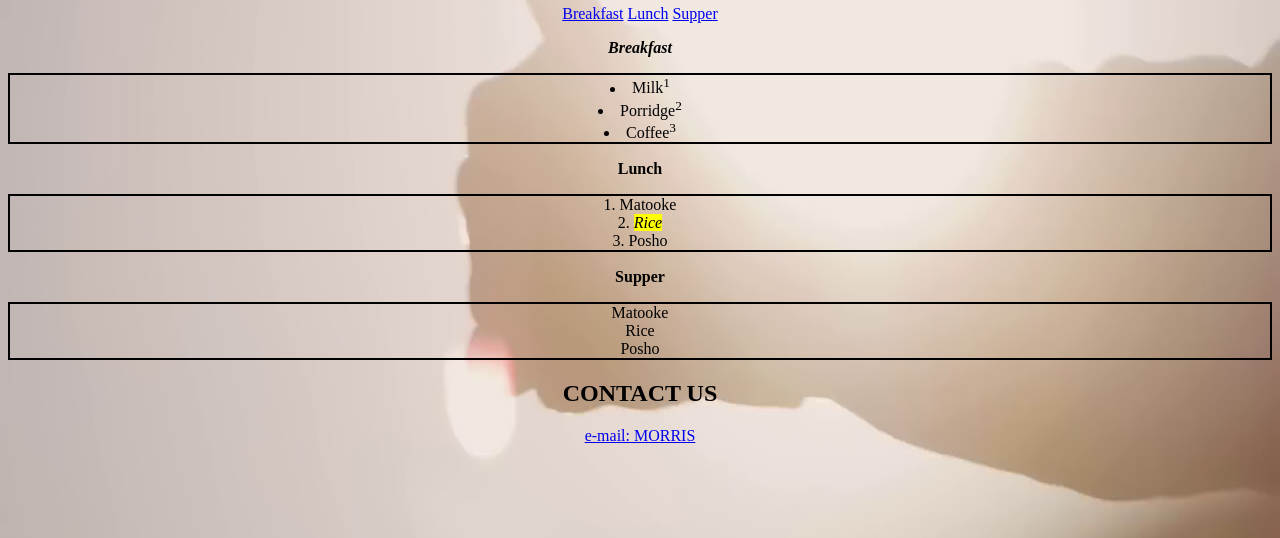
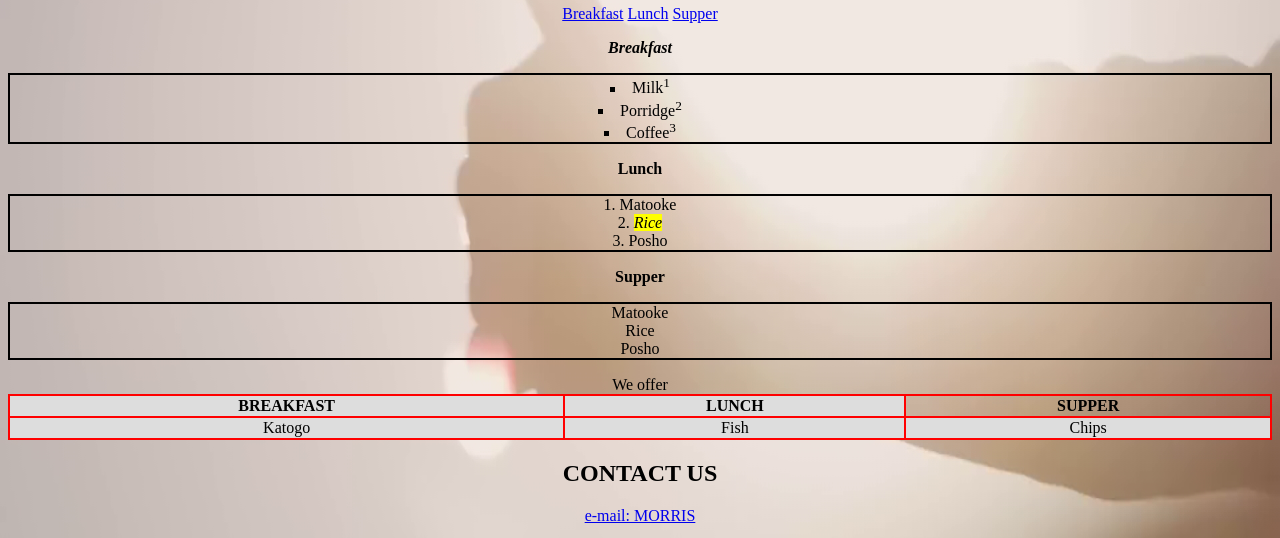
Before and after one commit to MorrisMuzoora/divine-foods, a plain HTML site: page index.html in a window 1280 px wide. Shown: the part 233-771 px from the top of the page. Drawn offline with Linux system fonts and the light colour scheme.

Commit message:
Refactor code structure for improved readability and maintainability

```diff
--- /dev/null
+++ b/iframe.html
@@ -0,0 +1,9 @@
+<!DOCTYPE html>
+<html>
+<head>
+	<title>Iframe Example</title>
+</head>
+<body>
+	<h1>This is an iframe example</h1>
+</body>
+</html>
--- a/index.html
+++ b/index.html
@@ -1,8 +1,28 @@
 <!DOCTYPE html>
 <html>
 <head>
+	<meta charset="UTF-8">
+	<meta name="description" content="Divine foods">
+	<meta name="keywords" content="food, divine, breakfast, lunch, supper">
+	<meta name="author" content="Morris">
+	<meta name="viewport" content="width=device-width, initial-scale=1.0">
+	<meta http-equiv="refresh" content="30">
 	<title>Divine Foods</title>
+	<link rel="icon" type="image/x-icon" href="/images/foodfav.jpg">
+	<link rel="stylesheet" href="style.css">
+
 	<style>
+		td,th{
+			border: 2px solid red;
+			text-align: center;
+		}
+		tr:hover{
+			background-color: #0000ff;
+		}
+		tr:nth-child(even){
+			background-color: #dddddd;
+		}
+
 		li{
 			text-align:center;
 			align-items: center;
@@ -28,13 +48,32 @@
 	<h2 style="font-size:200%;">PLACE YOUR ORDER</h2>
 	<p><a href="#1">Breakfast</a> <a href="#2">Lunch</a> <a href="#3">Supper</a></p>
 	<p><head id="1"><b><i>Breakfast</i></b></head></p>
-	<p><ul style="text-align: center;align-items: center;border: 2px black solid;"><li style="text-align:center;">Milk<sup>1</sup></li><li>Porridge<sup>2</sup></li><li>Coffee<sup>3</sup></li></ul></p>
+	<p><ul style="text-align: center;list-style-type:square;align-items: center;border: 2px black solid;"><li style="text-align:center;">Milk<sup>1</sup></li><li>Porridge<sup>2</sup></li><li>Coffee<sup>3</sup></li></ul></p>
 		<head id="2"><b>Lunch</b></head>
 		<ol style="border:2px black solid;"><li>Matooke</li><li><em><mark>Rice</mark></em></li><li>Posho</li></ol>
 		<head id="3"><b>Supper</b></head>
 		<p style="border:2px black solid;">Matooke<br>Rice<br>Posho<br></p>
 	</p>
+	<table style="width: 100%;border-collapse: collapse;">
+		<caption>We offer</caption>
+		<colgroup>
+			<col span="2"; style="background-color: #ddd;">
+		</colgroup>
+		<tr>
+			<th>BREAKFAST</th>
+			<th>LUNCH</th>
+			<th>SUPPER</th>
+		</tr>
+		<tr>
+			<td>Katogo</td>
+			<td>Fish</td>
+			<td>Chips</td>
+		</tr>
+
+	</table>
 	<h2>CONTACT US</h2>
 	<p><a href="mailto:moreece14@gmail.com">e-mail: MORRIS</a></p>
+	<iframe src="iframe.html" name="moreece14" title="iframe-example"></iframe>
+	<p><a href="https://www.example.com" target="moreece14">click here</a></p>
 </body>
 </html>
```
Also changed, not shown: images/foodfav.jpg (added).
